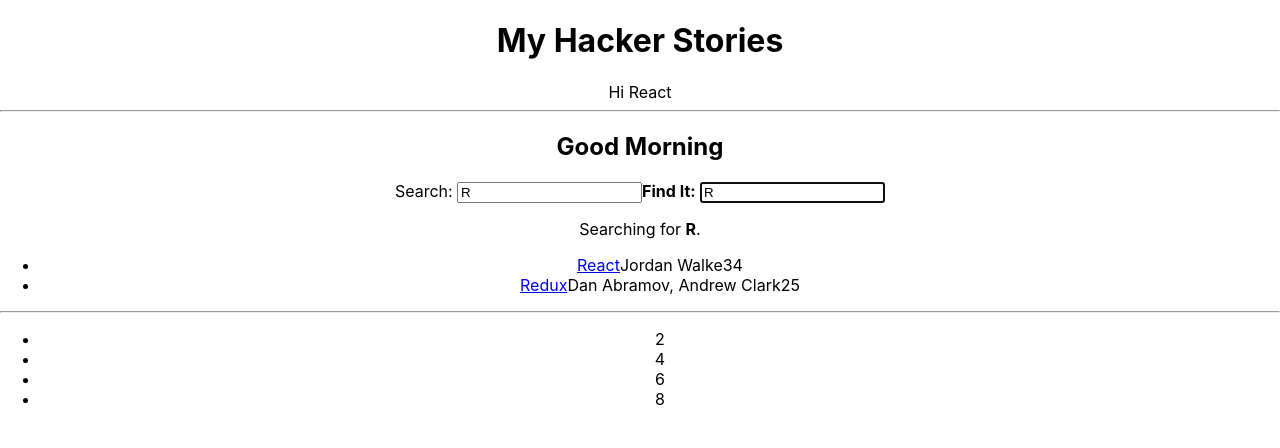
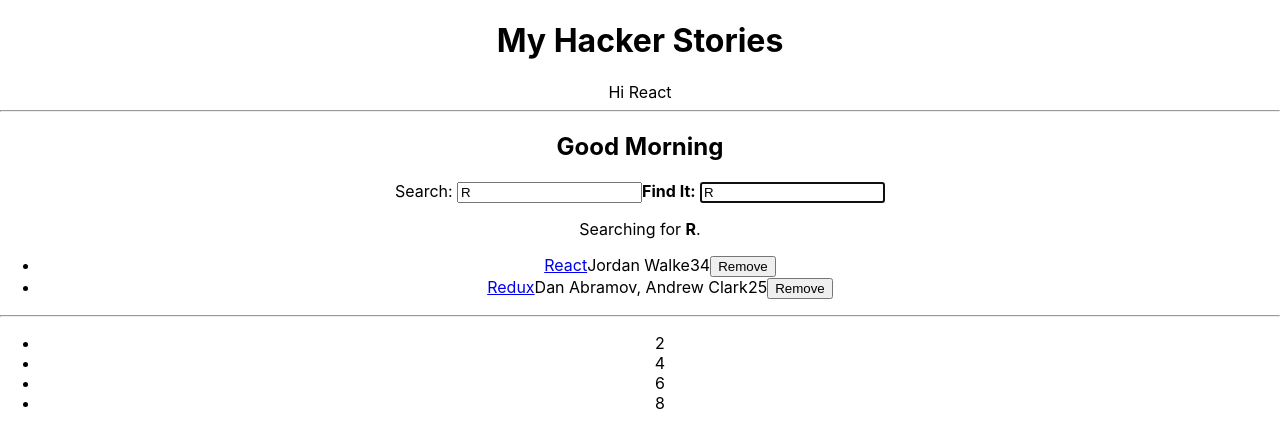
Before and after one commit to CodergirlVS/CTD-REACT-EGRET-hackerStories, a React (Create React App) app: page / in a window 1280 px wide. Shown: the top 448 px of the page. Built offline with nearby package versions, Linux system fonts and the light colour scheme.

Commit message:
inline handler to remove button

```diff
--- a/src/App.js
+++ b/src/App.js
@@ -17,7 +17,7 @@ function getTitle(title) {
 
 const numbers = [1, 2, 3, 4];
 
-const stories = [
+const initialStories = [
   {
     title: "React",
     url: "https://reactjs.org/",
@@ -50,6 +50,13 @@ const useSemiPersistentState = (key, initialState) => {
 function App() {
   const [searchTerm, setSearchTerm] = useSemiPersistentState("search", "R");
 
+  const [stories, setStories] = React.useState(initialStories);
+
+  const handleRemoveStory = (objectID) => {
+    const newStories = stories.filter((story) => story.objectID !== objectID);
+    setStories(newStories);
+  };
+
   const handleSearch = (event) => {
     setSearchTerm(event.target.value);
   };
@@ -81,7 +88,7 @@ function App() {
         Searching for <strong>{searchTerm}</strong>.
       </p>
 
-      <List list={searchStories} />
+      <List list={searchStories} onRemoveStory={handleRemoveStory} />
 
       <hr />
       <ul>
--- a/src/List.js
+++ b/src/List.js
@@ -1,16 +1,24 @@
 import React from "react";
 
-const List = ({ list }) => {
+const List = ({ list, onRemoveStory }) => {
   return (
     <ul>
       {list.map(function (item) {
-        return <Item {...item} />;
+        return <Item {...item} onRemoveStory={onRemoveStory} />;
       })}
     </ul>
   );
 };
 
-const Item = ({ objectID, url, title, author, num_comments, points }) => {
+const Item = ({
+  objectID,
+  url,
+  title,
+  author,
+  num_comments,
+  points,
+  onRemoveStory,
+}) => {
   return (
     <li key={objectID}>
       <span>
@@ -19,6 +27,9 @@ const Item = ({ objectID, url, title, author, num_comments, points }) => {
       <span>{author}</span>
       <span>{num_comments}</span>
       <span>{points}</span>
+      <button type="button" onClick={() => onRemoveStory(objectID)}>
+        Remove
+      </button>
     </li>
   );
 };
```
